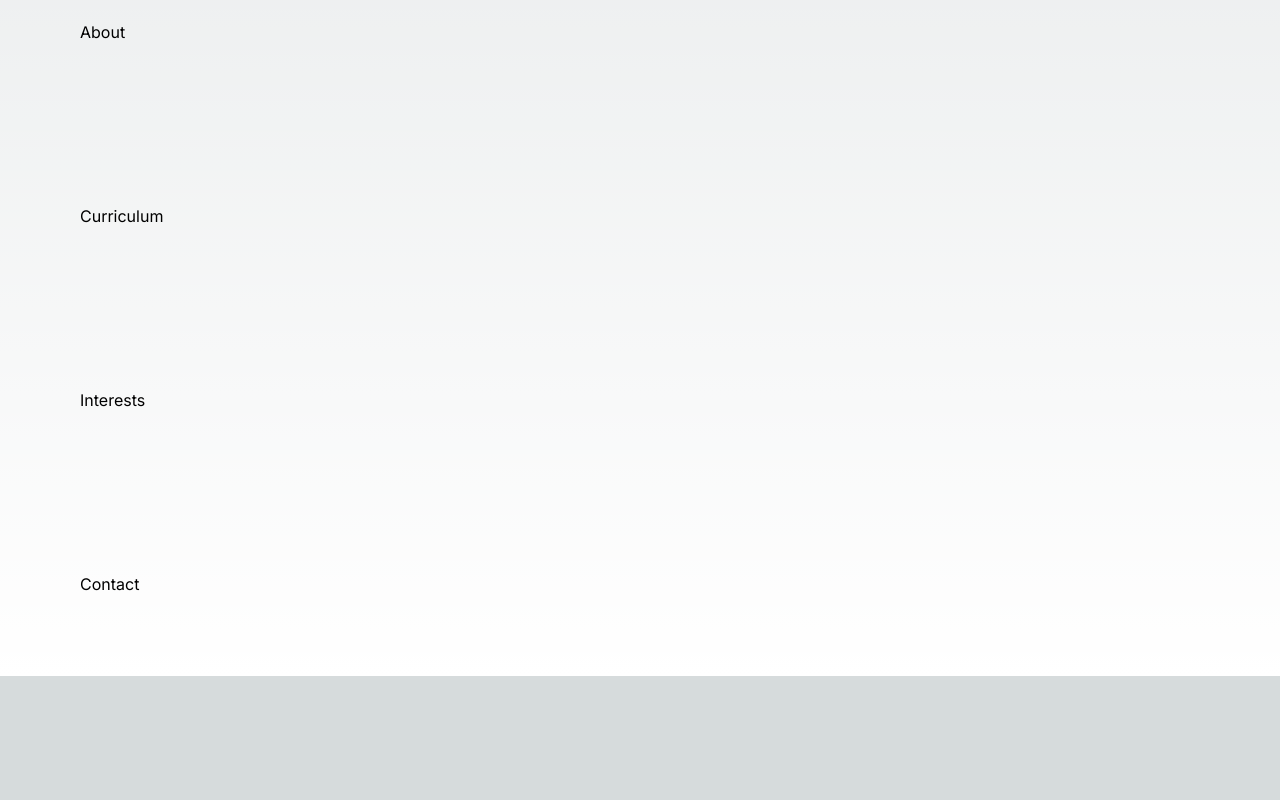
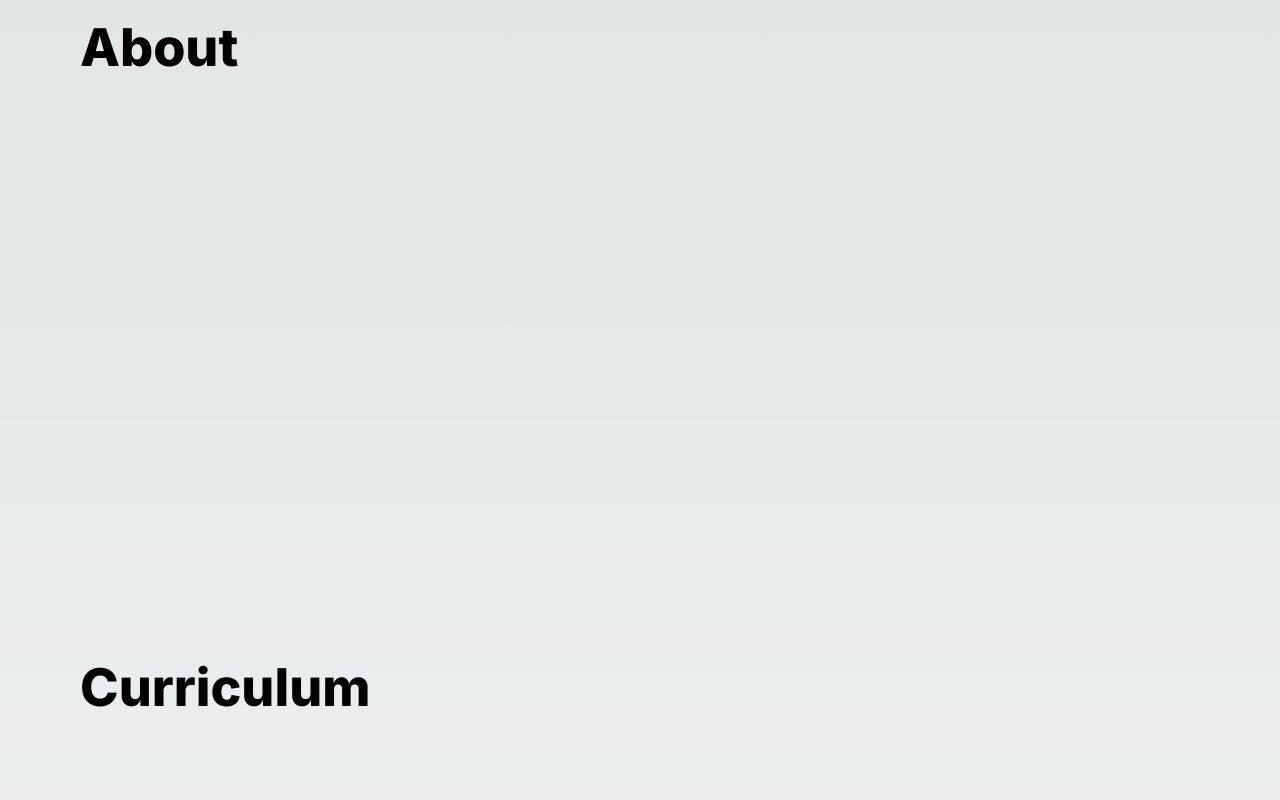
Before and after one commit to Ricardo-Silva91/cv-www, a Next.js app: page / in a window 1280 px wide. Shown: the part 980-1780 px from the top of the page. Before the commit the page ends 1656 px from the top, so only its background shows below. Built offline with nearby package versions, Linux system fonts and the light colour scheme.

Commit message:
feat: written text for titles

```diff
--- a/src/app/components/about/About.tsx
+++ b/src/app/components/about/About.tsx
@@ -1,17 +1,30 @@
+'use client'
+
+import useIntersectionObserver from '@/app/utils/IntersectionObserver';
+import { useState, useEffect } from 'react';
 import WrittenText from '../written-text/WrittenText'
 import styles from './about.module.scss'
 
 export default function About() {
+  const [isInView, ref] = useIntersectionObserver(0.5);
+  const [hasLoaded, setHasLoaded] = useState(false);
+
+  useEffect(() => {
+    if (isInView && !hasLoaded) {
+      setHasLoaded(true);
+    }
+  }, [isInView, hasLoaded]);
+
   return (
-    <div id="about" className={styles.about}>
-      <div
-        data-scroll
-        data-scroll-speed="-10"
-        data-scroll-position="top"
-        data-scroll-direction="horizontal"
-      >
+    <div id="about" className={styles.about} ref={ref}>
+    {
+      hasLoaded ?
+      <h1 className='text-5xl font-extrabold'>
         <WrittenText lines={[{ text: 'About' }]}></WrittenText>
-      </div>
+      </h1>
+      :
+      ''
+    }
     </div>
   )
 }
--- a/src/app/components/about/about.module.scss
+++ b/src/app/components/about/about.module.scss
@@ -1,4 +1,5 @@
 .about {
     width: 100%;
     padding: calc($space-1x * 10);
+    min-height: 40rem;
 }
--- a/src/app/components/contact/Contact.tsx
+++ b/src/app/components/contact/Contact.tsx
@@ -19,7 +19,9 @@ export default function Contact() {
     <div id='contact' className={styles.contact} ref={ref}>
       {
         hasLoaded ?
+        <h1 className='text-5xl font-extrabold'>
           <WrittenText lines={[{ text: 'Contact' }]}></WrittenText>
+          </h1>
         :
         ''
       }
--- a/src/app/components/contact/contact.module.scss
+++ b/src/app/components/contact/contact.module.scss
@@ -1,4 +1,5 @@
 .contact {
     width: 100%;
     padding: calc($space-1x * 10);
+    min-height: 40rem;
 }
--- a/src/app/components/curriculum/Curriculum.tsx
+++ b/src/app/components/curriculum/Curriculum.tsx
@@ -1,11 +1,30 @@
+'use client'
+
+import useIntersectionObserver from '@/app/utils/IntersectionObserver';
+import { useState, useEffect } from 'react';
 import WrittenText from '../written-text/WrittenText'
 import styles from './curriculum.module.scss'
 
 export default function Curriculum() {
+  const [isInView, ref] = useIntersectionObserver(0.5);
+  const [hasLoaded, setHasLoaded] = useState(false);
+
+  useEffect(() => {
+    if (isInView && !hasLoaded) {
+      setHasLoaded(true);
+    }
+  }, [isInView, hasLoaded]);
+
   return (
-    <div id="curriculum" className={styles.curriculum}>
-
-      <WrittenText lines={[{ text: 'Curriculum' }]}></WrittenText>
+    <div id="curriculum" className={styles.curriculum} ref={ref}>
+    {
+      hasLoaded ?
+      <h1 className='text-5xl font-extrabold'>
+        <WrittenText lines={[{ text: 'Curriculum' }]}></WrittenText>
+        </h1>
+      :
+      ''
+    }
     </div>
   )
 }
--- a/src/app/components/curriculum/curriculum.module.scss
+++ b/src/app/components/curriculum/curriculum.module.scss
@@ -1,4 +1,5 @@
 .curriculum {
     width: 100%;
     padding: calc($space-1x * 10);
+    min-height: 40rem;
 }
--- a/src/app/components/environment/Environment.tsx
+++ b/src/app/components/environment/Environment.tsx
@@ -2,10 +2,23 @@ import styles from './environment.module.scss'
 
 export default function Environment() {
   return (
-    <div className={styles.environment}>
-      {/* <div className={styles.stars}></div>
-      <div className={styles.twinkling}></div> */}
-      <div className={styles.environment__clouds}></div>
+    <div className={styles.environment}
+      data-scroll data-scroll-sticky data-scroll-target="#main"
+    >
+      <div
+        className={`${styles['environment__cloud']} ${styles['environment__cloud--left']}`}
+        data-scroll
+        data-scroll-speed="10"
+        data-scroll-position="top"
+        data-scroll-direction="horizontal"
+      ></div>
+      <div
+        className={`${styles['environment__cloud']} ${styles['environment__cloud--right']}`}
+        data-scroll
+        data-scroll-speed="-10"
+        data-scroll-position="top"
+        data-scroll-direction="horizontal"
+      ></div>
     </div>
   )
 }
--- a/src/app/components/environment/environment.module.scss
+++ b/src/app/components/environment/environment.module.scss
@@ -3,44 +3,74 @@
     width: 100%;
     height: 100%;
     pointer-events: none;
+    z-index: $z-index-sky;
 
-    --distance-from-center: 50%;
+    --distance-from-center: 30%;
 
-    &__clouds {
-        &::before,
-        &::after {
+    &__cloud {
+
         content: '';
         position:absolute;
-            width:100%;
+        // width:100%;
         height:100%;
         display:block;
 
         // background:transparent url(/img/clouds.png) repeat top center;
-            background:transparent url(/img/clouds.png);
+        background:transparent url(/img/clouds.png) no-repeat;
         z-index:3;
 
-            // -moz-animation:move-clouds-back 200s linear infinite;
-            // -ms-animation:move-clouds-back 200s linear infinite;
-            // -o-animation:move-clouds-back 200s linear infinite;
-            // -webkit-animation:move-clouds-back 200s linear infinite;
-            // animation:move-clouds-back 200s linear infinite;
-        }
-
-        &::before {
+        &--left {
                 top:0;
                 left:calc(var(--distance-from-center) * -1);
                 right:0;
                 bottom:0;
 
-            transform: rotate(180deg);
+                // transform: rotate(180deg);
+
         }
 
-        &::after {
+        &--right {
                 top:0;
                 left:var(--distance-from-center);
                 right:0;
                 bottom:0;
+
         }
+
+        // &::before,
+        // &::after {
+        //     content: '';
+        //     position:absolute;
+        //     width:100%;
+        //     height:100%;
+        //     display:block;
+
+        //     // background:transparent url(/img/clouds.png) repeat top center;
+        //     background:transparent url(/img/clouds.png);
+        //     z-index:3;
+
+        //     // -moz-animation:move-clouds-back 200s linear infinite;
+        //     // -ms-animation:move-clouds-back 200s linear infinite;
+        //     // -o-animation:move-clouds-back 200s linear infinite;
+        //     // -webkit-animation:move-clouds-back 200s linear infinite;
+        //     // animation:move-clouds-back 200s linear infinite;
+        // }
+
+        // &::before {
+        //     top:0;
+        //     left:calc(var(--distance-from-center) * -1);
+        //     right:0;
+        //     bottom:0;
+
+        //     transform: rotate(180deg);
+        // }
+
+        // &::after {
+        //     top:0;
+        //     left:var(--distance-from-center);
+        //     right:0;
+        //     bottom:0;
+        // }
     }
 }
 
--- a/src/app/components/header/Header.tsx
+++ b/src/app/components/header/Header.tsx
@@ -21,8 +21,8 @@ export default function Header() {
   ];
 
   return (
-    <header className={styles.header}>
-        <div className={styles.header__left}>left</div>
+    <header id='header' className={styles.header}>
+        <div className={styles.header__left}></div>
         <div className={styles.header__right}>
           {
             links.map((link) =>
--- a/src/app/components/interests/Interests.tsx
+++ b/src/app/components/interests/Interests.tsx
@@ -1,11 +1,31 @@
+'use client'
+
+import useIntersectionObserver from '@/app/utils/IntersectionObserver';
+import { useState, useEffect } from 'react';
 import WrittenText from '../written-text/WrittenText'
 import styles from './interests.module.scss'
 
 export default function Interests() {
+  const [isInView, ref] = useIntersectionObserver(0.5);
+  const [hasLoaded, setHasLoaded] = useState(false);
+
+  useEffect(() => {
+    if (isInView && !hasLoaded) {
+      setHasLoaded(true);
+    }
+  }, [isInView, hasLoaded]);
+
   return (
-    <div id='interests' className={styles.interests}>
+    <div id='interests' className={styles.interests} ref={ref}>
+    {
+      hasLoaded ?
 
-      <WrittenText lines={[{ text: 'Interests' }]}></WrittenText>
+      <h1 className='text-5xl font-extrabold'>
+        <WrittenText lines={[{ text: 'Interests' }]}></WrittenText>
+        </h1>
+      :
+      ''
+    }
     </div>
   )
 }
--- a/src/app/components/interests/interests.module.scss
+++ b/src/app/components/interests/interests.module.scss
@@ -1,4 +1,5 @@
 .interests {
     width: 100%;
     padding: calc($space-1x * 10);
+    min-height: 40rem;
 }
--- a/src/app/page.tsx
+++ b/src/app/page.tsx
@@ -14,10 +14,9 @@ export default function Home() {
   return (
     <>
       <SmoothScrollProvider options={{ smooth: true }}>
-    <Environment></Environment>
-    <Header></Header>
-
-        <main data-scroll-container data-scroll-section>
+        <Header></Header>
+        <main data-scroll-container data-scroll-section id='main'>
+          <Environment></Environment>
           <div>
               <Hero></Hero>
               <About></About>
```
Lines whose indentation alone changed are shown as unchanged.
